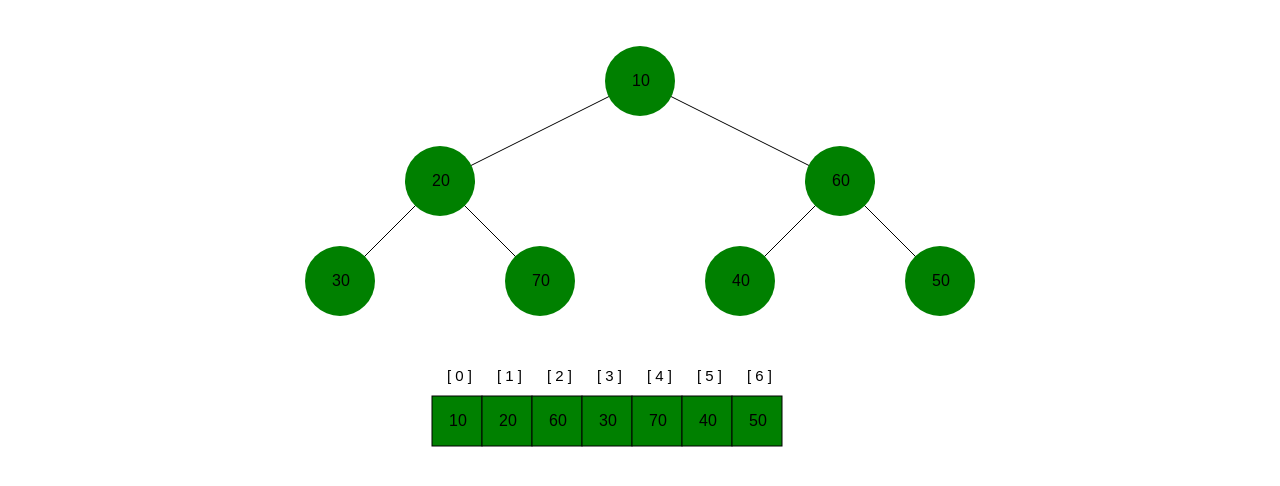
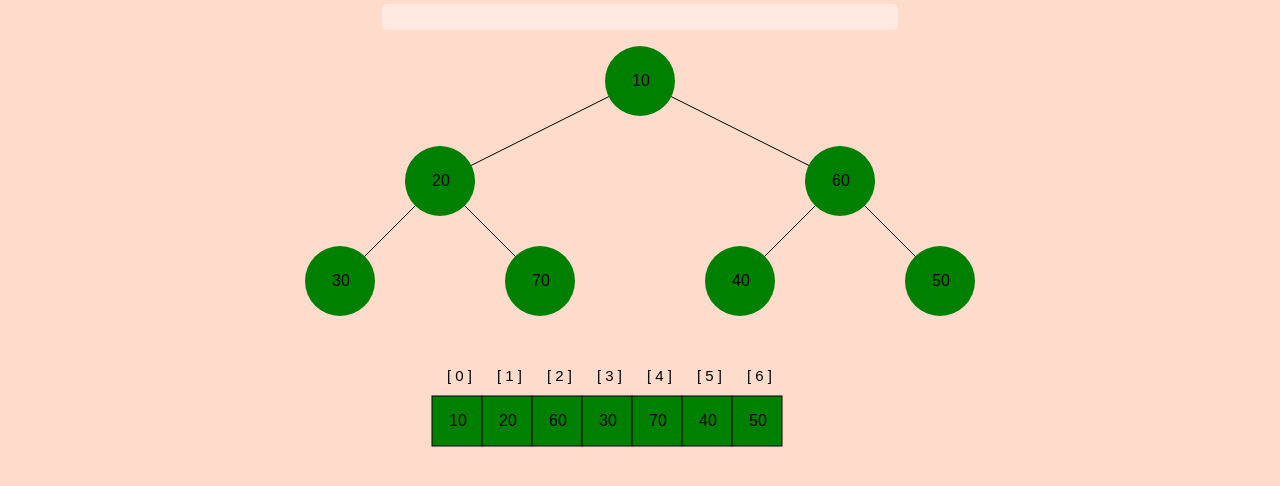
Before and after one commit to uday-manideep/Tree-Visualizer, a plain HTML site: page index.html in a window 1280 px wide. Shown: the part 325-811 px from the top of the page. Drawn offline with nearby package versions, Linux system fonts and the light colour scheme.

Commit message:
Update style.css

```diff
--- a/style.css
+++ b/style.css
@@ -4,7 +4,7 @@ html {
 }
 
 body {
-  background-color: rgb(255, 255, 255);
+  background-color: rgb(255, 219, 204);
   text-align: center;
   font-family: Arial, Helvetica, sans-serif;
   margin: 0;
```
